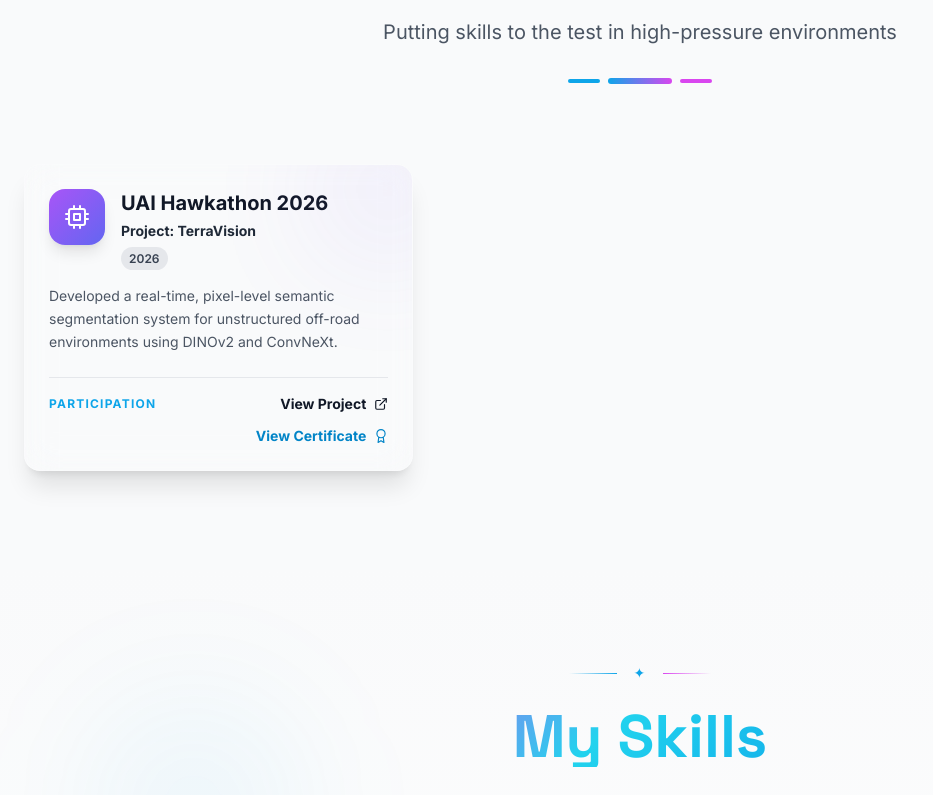
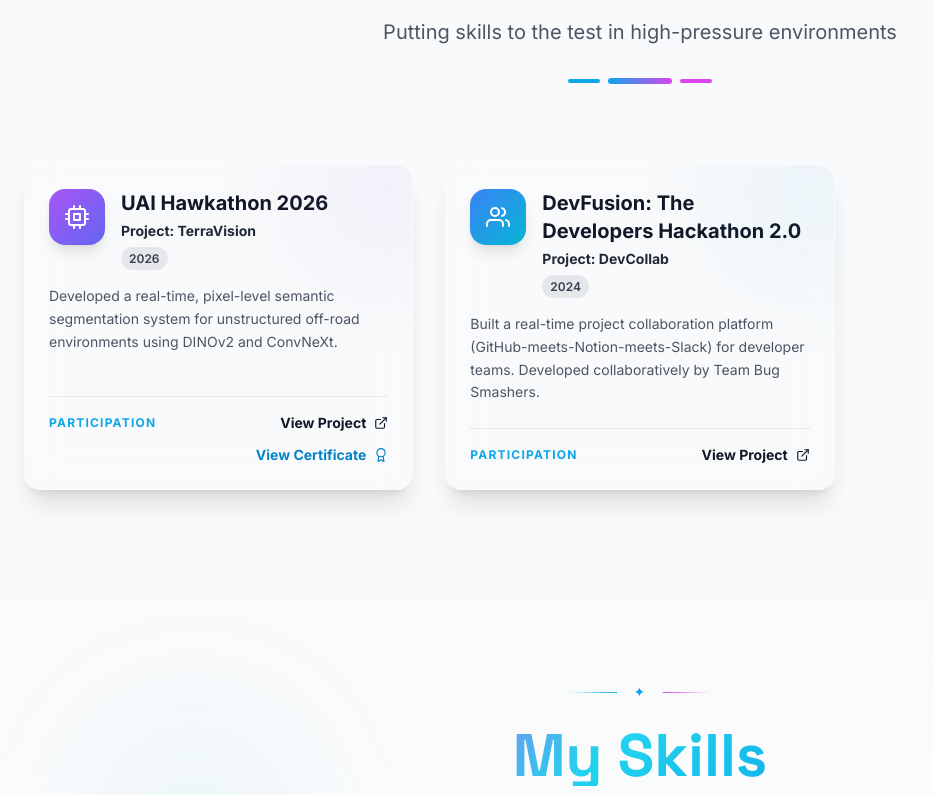
Before and after one commit to omkarmohire22/Omkar-s_Portfolio, a React (Vite) app: page / in a window 1280 px wide. Shown: the part 3580-4375 px from the top of the page, without its empty margins (0-933 px from the left). Built offline with nearby package versions, Linux system fonts and the light colour scheme.

Commit message:
new commmit

```diff
--- a/src/sections/Hackathons.jsx
+++ b/src/sections/Hackathons.jsx
@@ -14,6 +14,16 @@ export default function Hackathons() {
             link: 'https://terra-vision-sigma.vercel.app/',
             certificate: '/Omkar Mohire_Certificate_Devnovate.pdf',
             color: 'from-purple-500 to-indigo-500',
+        },
+        {
+            title: 'DevFusion: The Developers Hackathon 2.0',
+            project: 'DevCollab',
+            date: '2024',
+            icon: <FiUsers />,
+            description: 'Built a real-time project collaboration platform (GitHub-meets-Notion-meets-Slack) for developer teams. Developed collaboratively by Team Bug Smashers.',
+            link: 'https://dev-collab-real-time-project-collab.vercel.app/',
+            certificate: null,
+            color: 'from-blue-500 to-cyan-500',
         }
     ]
 
--- a/src/sections/Projects.jsx
+++ b/src/sections/Projects.jsx
@@ -40,14 +40,20 @@ export default function Projects() {
       tags: ['Next.js', 'Python', 'AI/NLP', 'React'],
       category: 'fullstack',
       github: 'https://github.com/omkarmohire22/HireReady-.git',
-      live: '#',
+      live: 'https://hire-ready-six.vercel.app/',
       featured: true,
     },
     {
-      title: 'Dev Collab',
-      description: 'A real-time collaborative development environment for coding and project management.',
+      title: 'Dev Collab (Group Project)',
+      description: 'A full-stack, real-time collaboration platform purpose-built for student developer teams.',
+      longDescription: 'DevCollab is a GitHub-meets-Notion-meets-Slack platform designed for fast-moving teams. Built for DevFusion Hackathon 2.0 with Team Bug Smashers. Features include Kanban boards, team wiki, code snippet manager, real-time whiteboarding, and an AI project assistant for code reviews and standups.',
+      challenges: [
+        'Implementing real-time state synchronization via Socket.IO and Supabase Realtime.',
+        'Integrating an AI project assistant and AI-powered collaborative whiteboard analysis.',
+        'Developing a functional payment sandbox with Stripe-like checkout flows.'
+      ],
       image: 'https://images.unsplash.com/photo-1522071820081-009f0129c71c?w=600&h=400&fit=crop',
-      tags: ['React', 'Node.js', 'WebSockets', 'Tailwind'],
+      tags: ['React', 'Node.js', 'Supabase', 'Socket.IO'],
       category: 'fullstack',
       github: 'https://github.com/shravanihaj74/DevCollab-Real-Time-Project-Collaboration-Platform-for-Developers.git',
       live: 'https://dev-collab-real-time-project-collab.vercel.app/',
```
